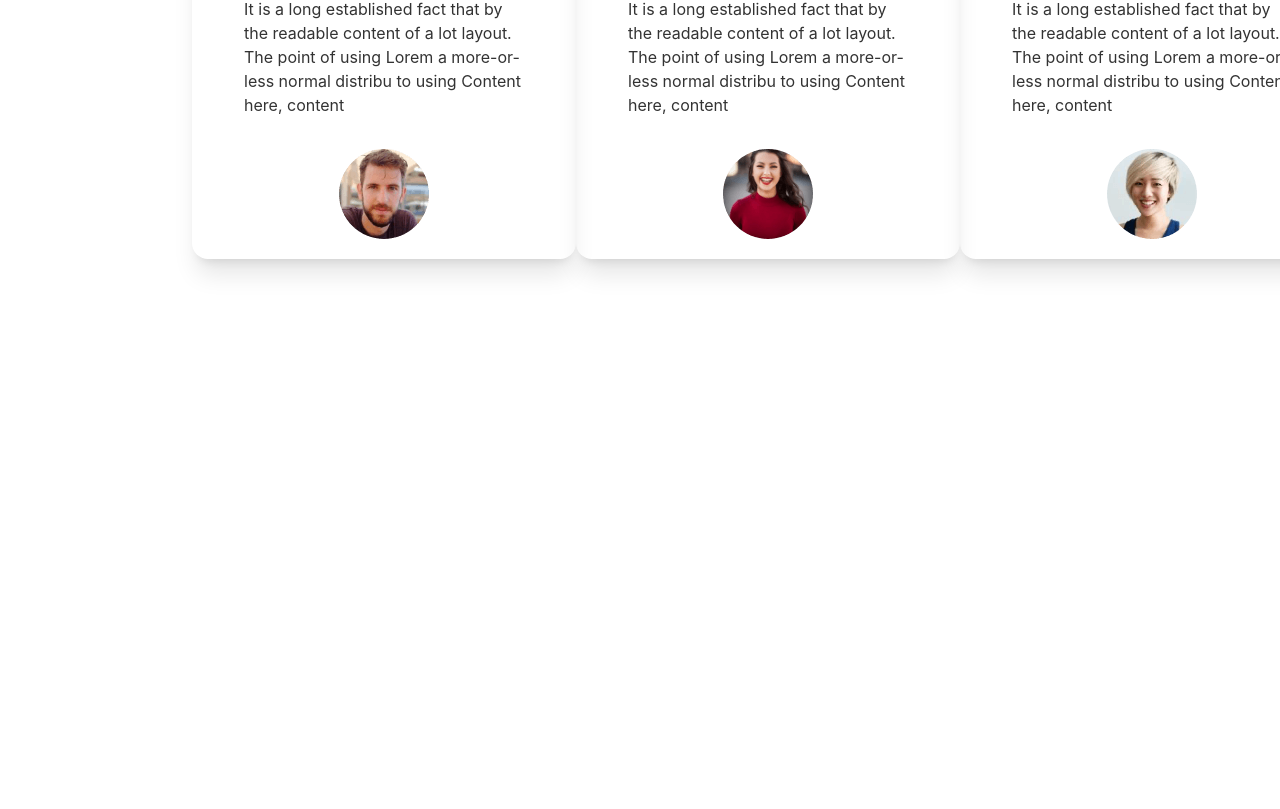
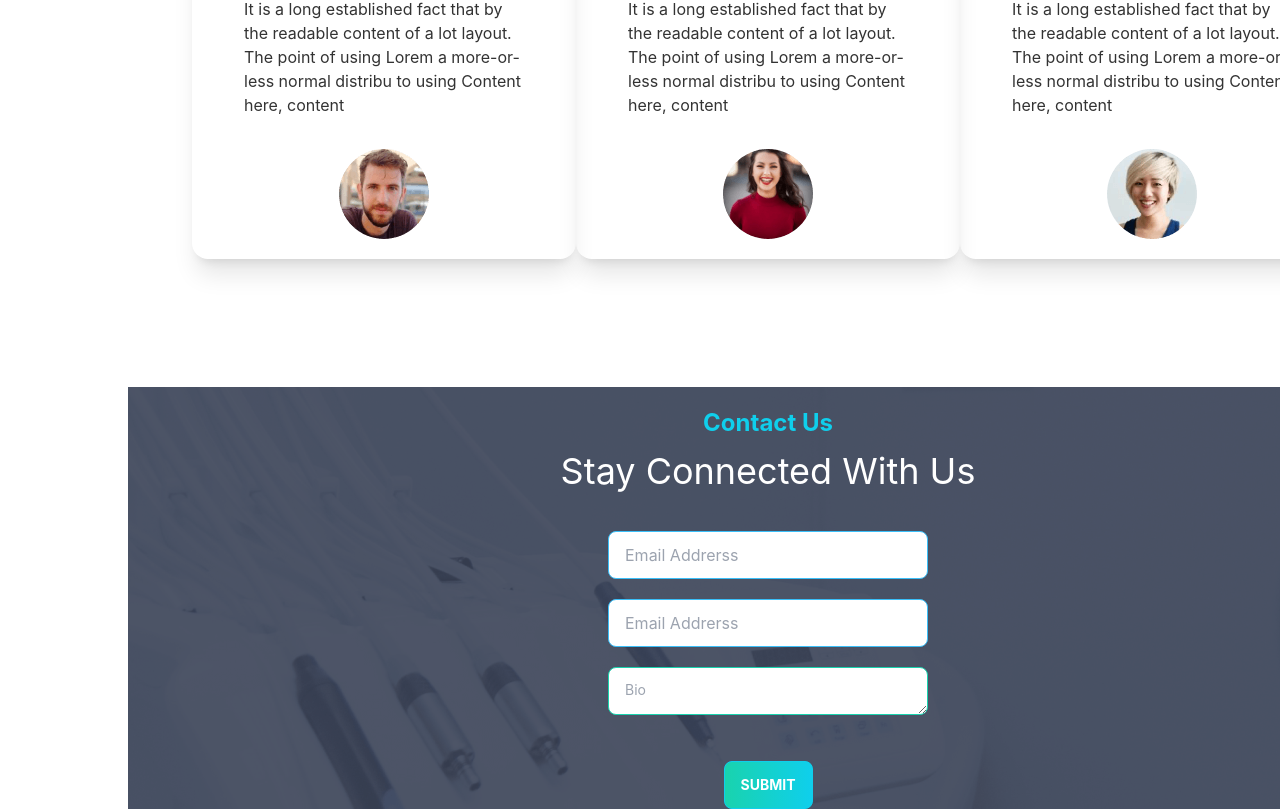
Before and after one commit to jahidhassan2424/Medi-care, a React (Create React App) app: page / in a window 1280 px wide. Shown: the part 3019-3828 px from the top of the page. Before the commit the page ends 3342 px from the top, so only its background shows below. Built offline with nearby package versions, Linux system fonts and the light colour scheme.

Commit message:
contact us added

```diff
--- /dev/null
+++ b/src/components/Home/ContactUs.js
@@ -0,0 +1,24 @@
+import React from 'react';
+import background from '../../assets/images/appointment.png';
+import PrimaryButton from '../Shared/PrimaryButton';
+
+const ContactUs = () => {
+    return (
+        <section style={{ background: `url(${background})` }} className="mt-32">
+            <h2 className='text-2xl text-center text-primary font-bold pt-5'>Contact Us</h2>
+            <h1 className='text-4xl text-center mt-3 text-white'>Stay Connected With Us</h1>
+            <div className='text-center mt-10'>
+
+                <input type="text" placeholder="Email Addrerss" class=" input input-bordered input-info w-full max-w-xs mb-5" /><br />
+                <input type="text" placeholder="Email Addrerss" class=" input input-bordered input-info w-full max-w-xs mb-5" />
+                <br />
+
+                <textarea class="textarea textarea-secondary input input-bordered input-info w-full max-w-xs  mb-10" placeholder="Bio"></textarea>
+
+                <PrimaryButton>Submit</PrimaryButton>
+            </div>
+        </section >
+    );
+};
+
+export default ContactUs;
--- a/src/components/Home/Home.js
+++ b/src/components/Home/Home.js
@@ -4,6 +4,7 @@ import Info from './Info/Info';
 import Service from './Service/Service';
 import MakeAppoinment from './MakeAppoinment';
 import Testimonial from './Testimonial';
+import ContactUs from './ContactUs';
 
 const Home = () => {
     return (
@@ -13,6 +14,7 @@ const Home = () => {
             <Service></Service>
             <MakeAppoinment></MakeAppoinment>
             <Testimonial></Testimonial>
+            <ContactUs></ContactUs>
         </div>
     );
 };
```
